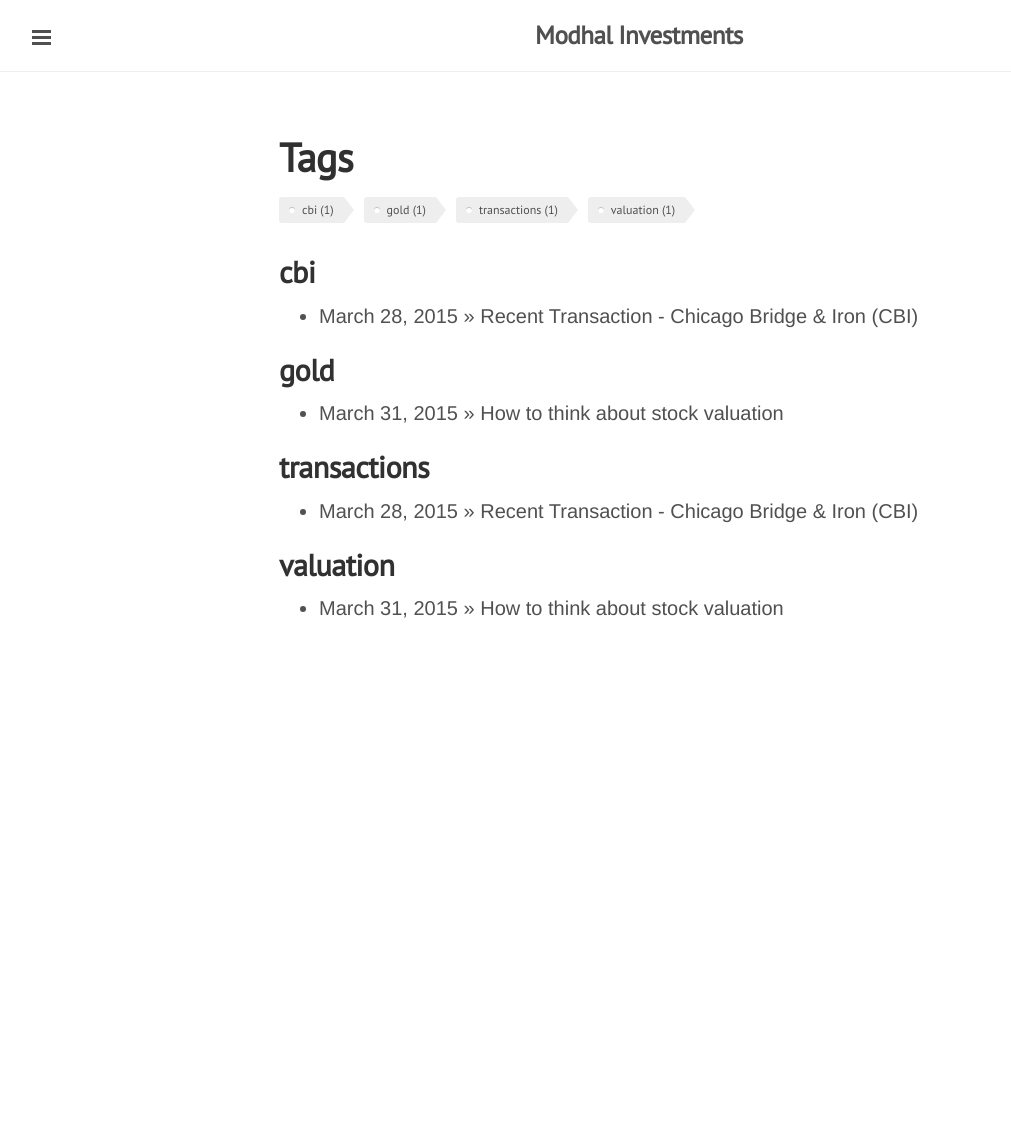
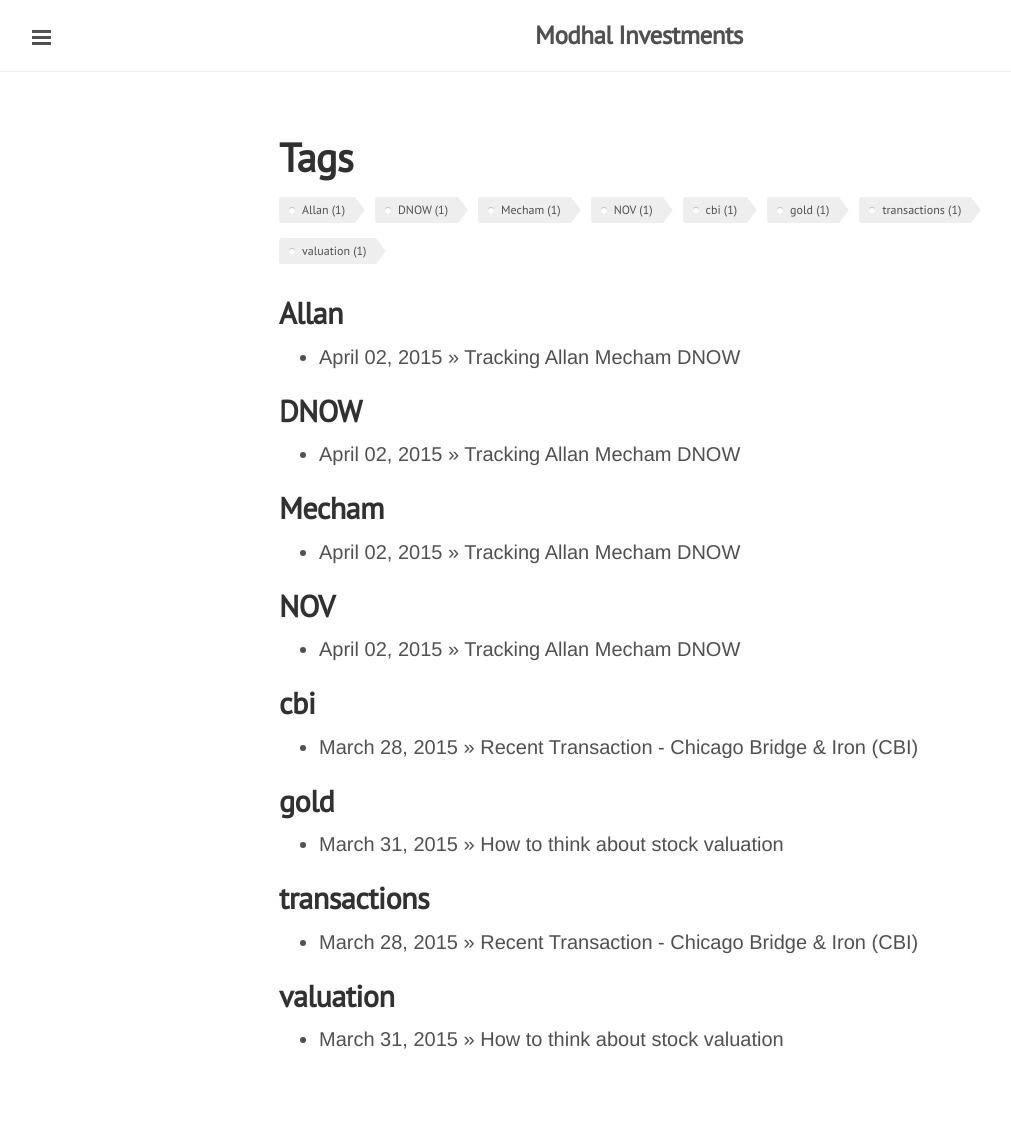
Before and after one commit to gitforwork2/gitforwork.github.io, a Jekyll site: the page built from tags.html, in a window 1280 px wide. Shown: the whole page, without its empty margins (1-1012 px from the left). Built offline with Jekyll 4.4.1, drawn with Linux system fonts in a browser that asks for light colours; Markdown is read by kramdown in place of the engine named in the settings; before the commit the page ends 900 px from its top, so only the background shows below that.

Commit message:
Allen mecham dnow - UPDATE

```diff
--- a/_posts/2015-04-02-Tracking-Allan-Mecham-DNOW.md
+++ b/_posts/2015-04-02-Tracking-Allan-Mecham-DNOW.md
@@ -1,3 +1,10 @@
+---
+layout: post
+title: Tracking Allan Mecham DNOW
+tags: Allan Mecham DNOW NOV
+description: 'Tracking Allan Mecham DNOW'
+---
+
 Why Allen Mecham bought DNOW
 
 DNOW is the low margin distribution service spin off from National Oil Varco (NOV). NOV is a popular stock.
```
